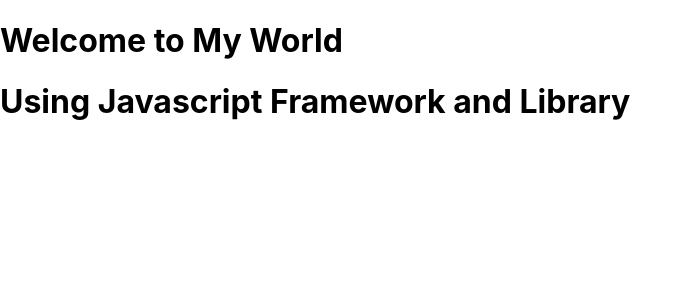
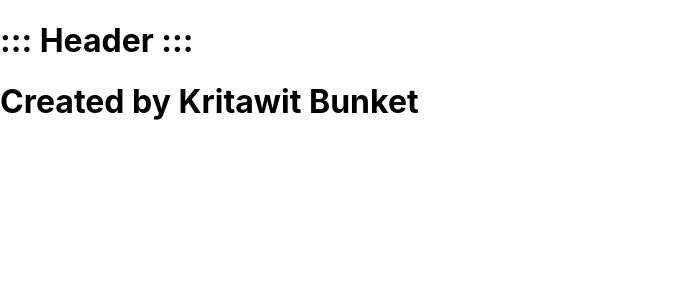
Before and after one commit to header-dev/reactjs-training, a React (Create React App) app: page / in a window 1280 px wide. Shown: the top 300 px of the page, without its empty margins (0-692 px from the left). Built offline with nearby package versions, Linux system fonts and the light colour scheme.

Commit message:
Completed State With Props

```diff
--- /dev/null
+++ b/src/StateAndPropsApp.js
@@ -0,0 +1,43 @@
+import React, { Component } from 'react'
+
+export default class StateAndPropsApp extends Component {
+
+    constructor(props){
+        super(props)
+
+        this.state = {
+            header : "::: Header :::",
+            content : "Created by Kritawit Bunket"
+        }
+
+    }
+
+    render() {
+        return (
+            <div>
+                <Header headerProps={this.state.header} />
+                <Content contentProps={this.state.content} />
+            </div>
+        )
+    }
+}
+
+class Header extends Component {
+    render() {
+        return (
+            <div>
+                <h1>{ this.props.headerProps }</h1>
+            </div>
+        )
+    }
+}
+
+class Content extends Component {
+    render() {
+        return (
+            <div>
+                <h1>{ this.props.contentProps }</h1>
+            </div>
+        )
+    }
+}
--- a/src/index.js
+++ b/src/index.js
@@ -9,11 +9,11 @@ import StateApp from './StateApp';
 import ChangeStateApp from './ChangeStateApp';
 import PropsApp from './PropsApp';
 import DefaultProps from './DefaultProps';
-
+import StateAndPropsApp from './StateAndPropsApp';
 
 import * as serviceWorker from './serviceWorker';
 
-ReactDOM.render(<DefaultProps />, document.getElementById('root'));
+ReactDOM.render(<StateAndPropsApp />, document.getElementById('root'));
 
 // If you want your app to work offline and load faster, you can change
 // unregister() to register() below. Note this comes with some pitfalls.
```
